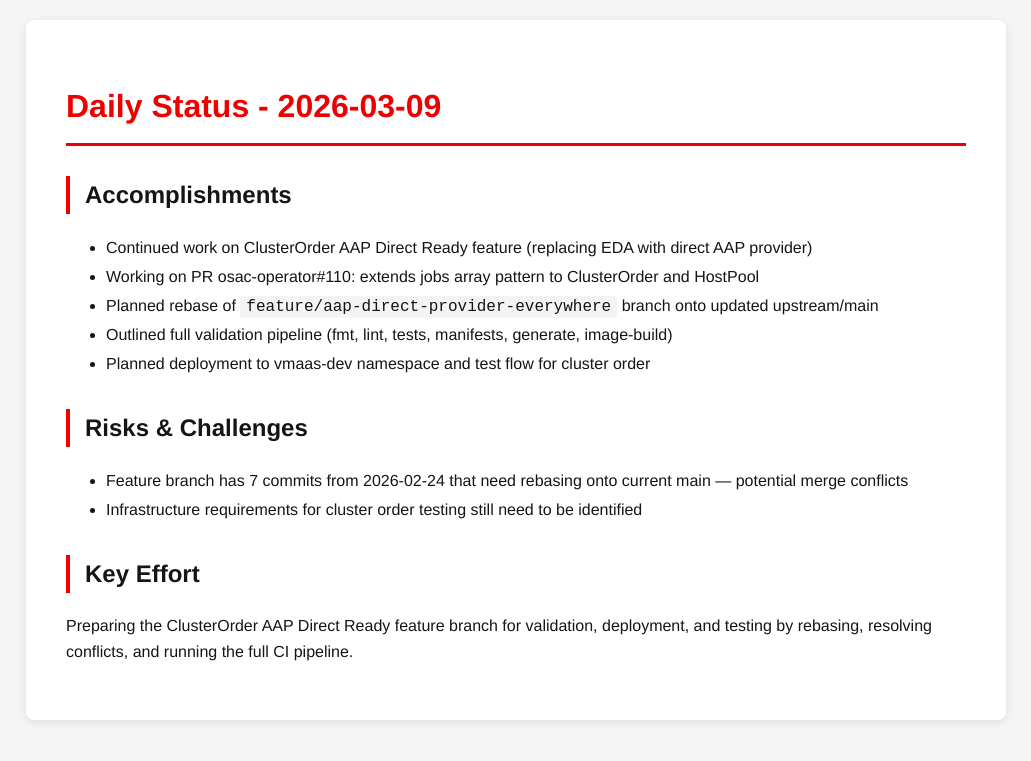
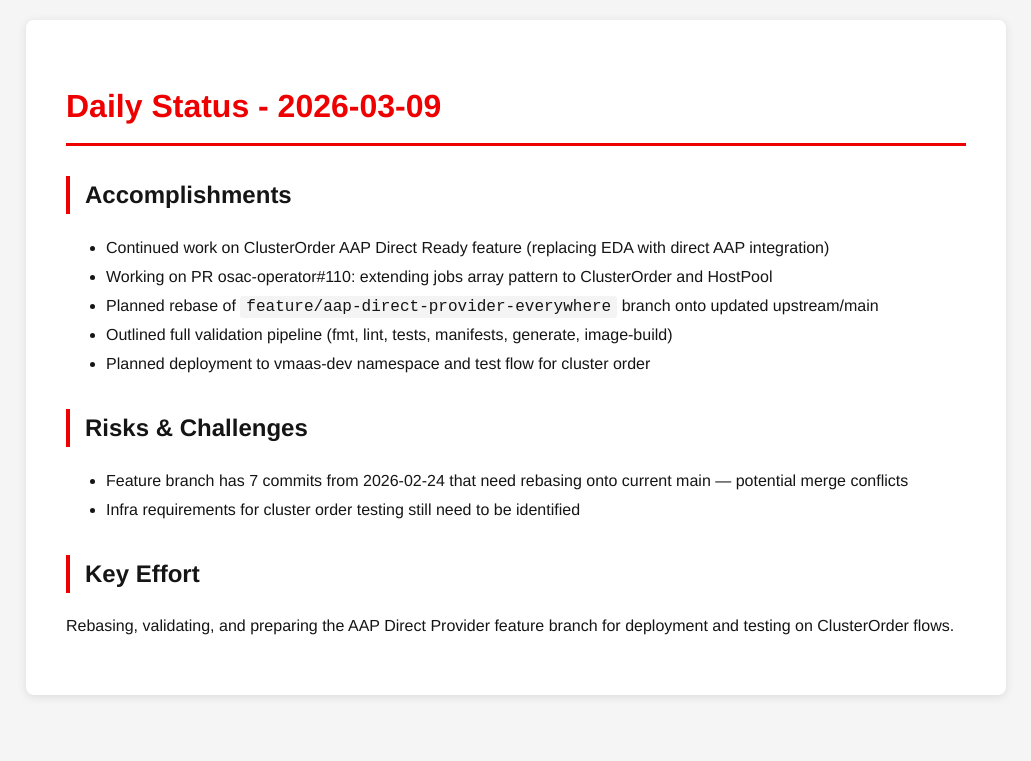
Before and after one commit to tzvatot/daily-status, a Jekyll site: the page built from 2026-03-09.md, in a window 1280 px wide. Shown: the top 761 px of the page, without its empty margins (124-1155 px from the left). Built offline with Jekyll 4.4.1, drawn with Linux system fonts in a browser that asks for light colours.

Commit message:
Daily status update - 2026-03-09

```diff
--- a/2026-03-09.md
+++ b/2026-03-09.md
@@ -7,15 +7,15 @@ date: 2026-03-09
 # Daily Status - 2026-03-09
 
 ## Accomplishments
-- Continued work on ClusterOrder AAP Direct Ready feature (replacing EDA with direct AAP provider)
-- Working on PR osac-operator#110: extends jobs array pattern to ClusterOrder and HostPool
+- Continued work on ClusterOrder AAP Direct Ready feature (replacing EDA with direct AAP integration)
+- Working on PR osac-operator#110: extending jobs array pattern to ClusterOrder and HostPool
 - Planned rebase of `feature/aap-direct-provider-everywhere` branch onto updated upstream/main
 - Outlined full validation pipeline (fmt, lint, tests, manifests, generate, image-build)
 - Planned deployment to vmaas-dev namespace and test flow for cluster order
 
 ## Risks & Challenges
 - Feature branch has 7 commits from 2026-02-24 that need rebasing onto current main — potential merge conflicts
-- Infrastructure requirements for cluster order testing still need to be identified
+- Infra requirements for cluster order testing still need to be identified
 
 ## Key Effort
-Preparing the ClusterOrder AAP Direct Ready feature branch for validation, deployment, and testing by rebasing, resolving conflicts, and running the full CI pipeline.
+Rebasing, validating, and preparing the AAP Direct Provider feature branch for deployment and testing on ClusterOrder flows.
```
